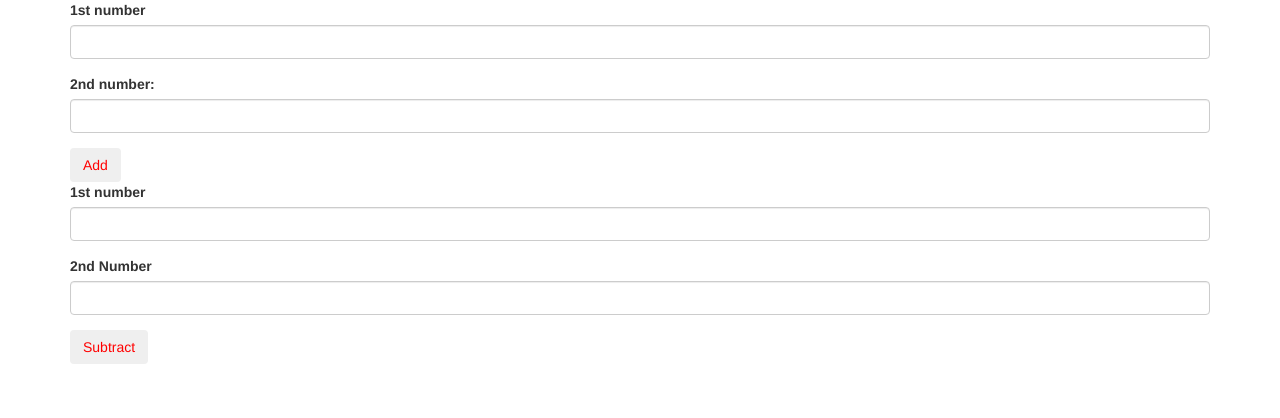
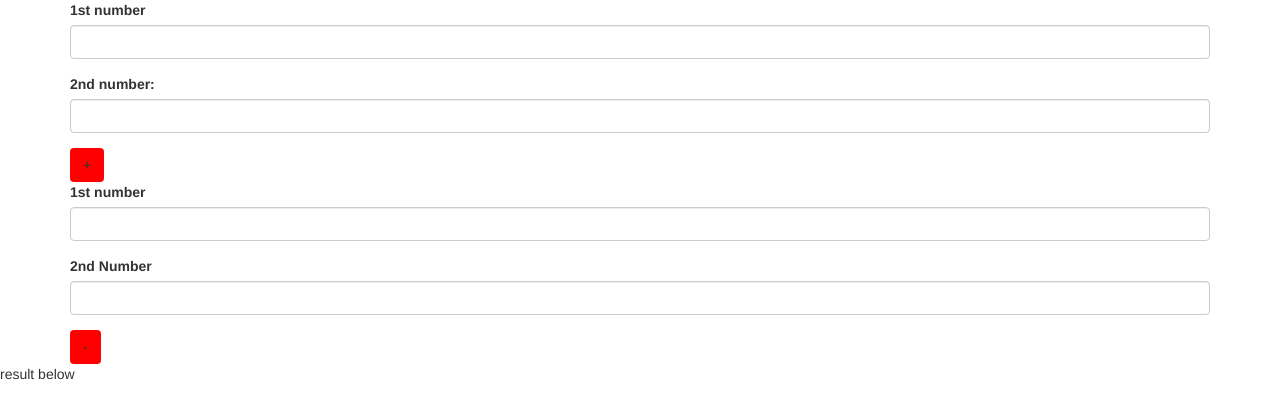
Before and after one commit to RyanDuff613/calculator, a plain HTML site: page index.html in a window 1280 px wide. Drawn offline with Linux system fonts and the light colour scheme.

Commit message:
add styling to buttons

```diff
--- a/css/styles.css
+++ b/css/styles.css
@@ -1,3 +1,3 @@
 .btn {
-  color: red;
+  background-color: red;
 }
--- a/index.html
+++ b/index.html
@@ -20,7 +20,7 @@
           <label for="add2">2nd number:</label>
           <input id="add2" class="form-control" type="text">
         </div>
-        <button type="submit" class="btn">Add</button>
+        <button type="submit" class="btn">+</button>
       </form>
 
       <form id="subtract">
@@ -32,14 +32,14 @@
           <label for="sub2">2nd Number</label>
           <input id="sub2" class="form-control" type="text">
         </div>
-        <button type="submit" class="btn">Subtract</button>
+        <button type="submit" class="btn">-</button>
 
       </form>
 
 
     </div>
+    <div>result below</div>
     <div id="output">
-
     </div>
 
 
```
